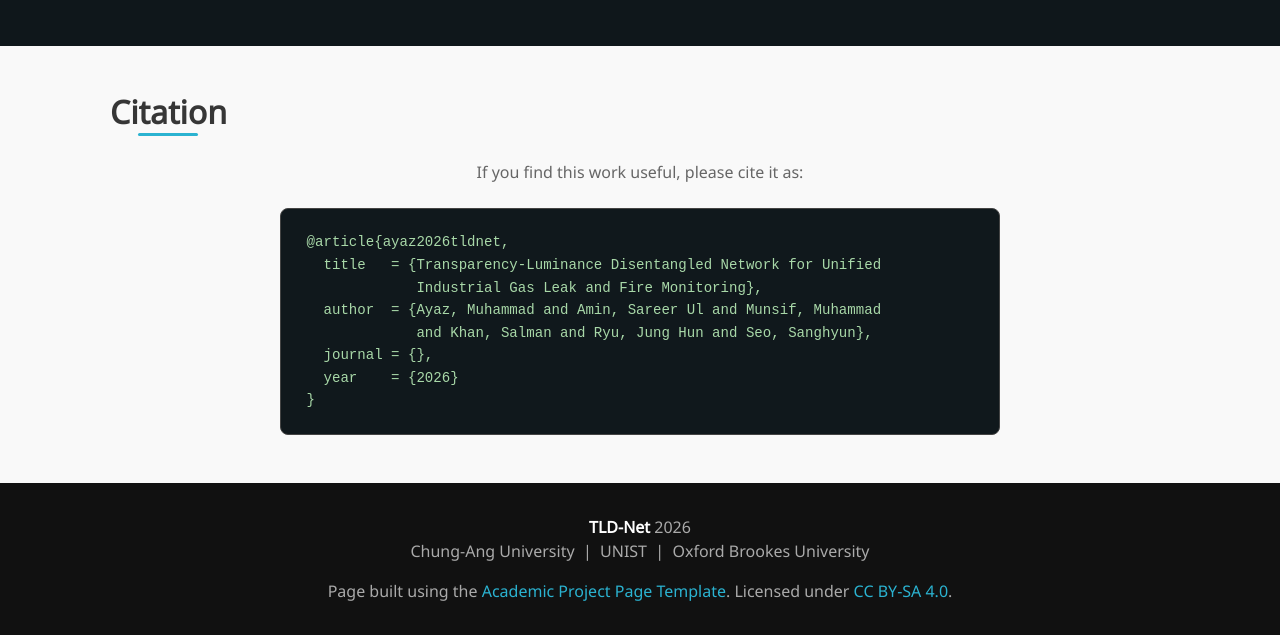
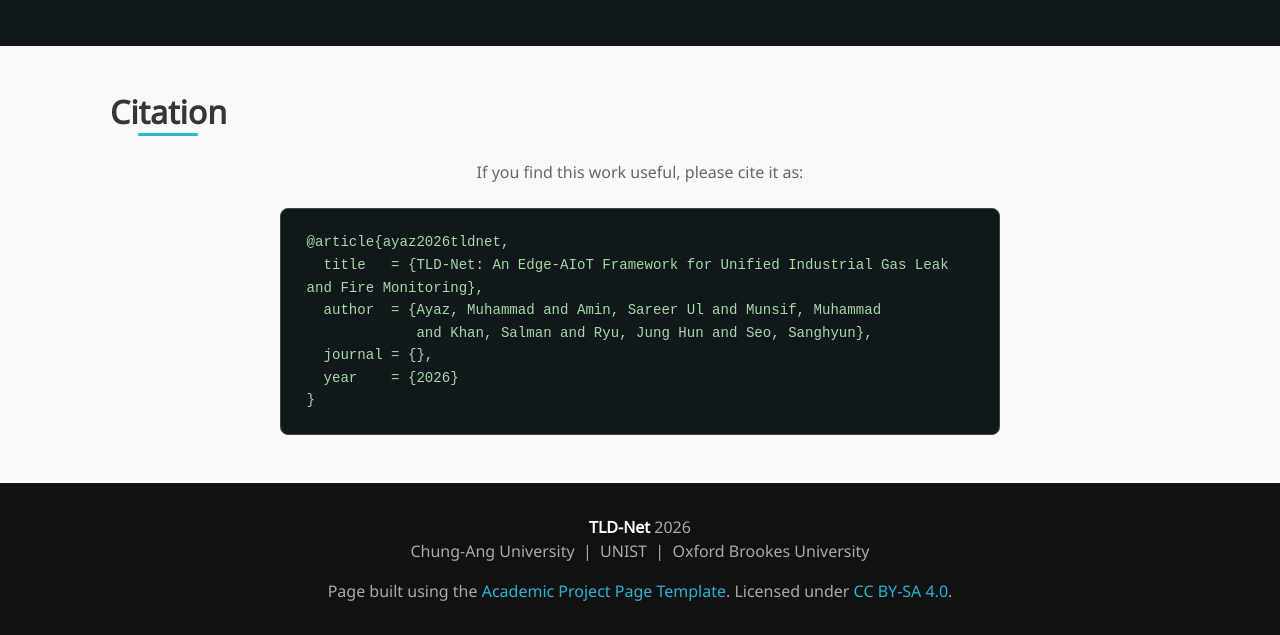
Before and after one commit to ayazkhan789/TLD-Net, a plain HTML site: page docs/index.html in a window 1280 px wide. Shown: the part 9198-9833 px from the top of the page. Drawn offline with nearby package versions, Linux system fonts and the light colour scheme; some icons are missing; a web font is replaced by a local one.

Commit message:
Update citation title in index.html

```diff
--- a/docs/index.html
+++ b/docs/index.html
@@ -424,8 +424,8 @@
     <p class="has-text-centered" style="color:#666; margin-bottom:1.5rem;">If you find this work useful, please cite it as:</p>
     <div class="bibtex-box">
       <pre><code>@article{ayaz2026tldnet,
-  title   = {Transparency-Luminance Disentangled Network for Unified
-             Industrial Gas Leak and Fire Monitoring},
+  title   = {TLD-Net: An Edge-AIoT Framework for Unified Industrial Gas Leak
+and Fire Monitoring},
   author  = {Ayaz, Muhammad and Amin, Sareer Ul and Munsif, Muhammad
              and Khan, Salman and Ryu, Jung Hun and Seo, Sanghyun},
   journal = {},
```
